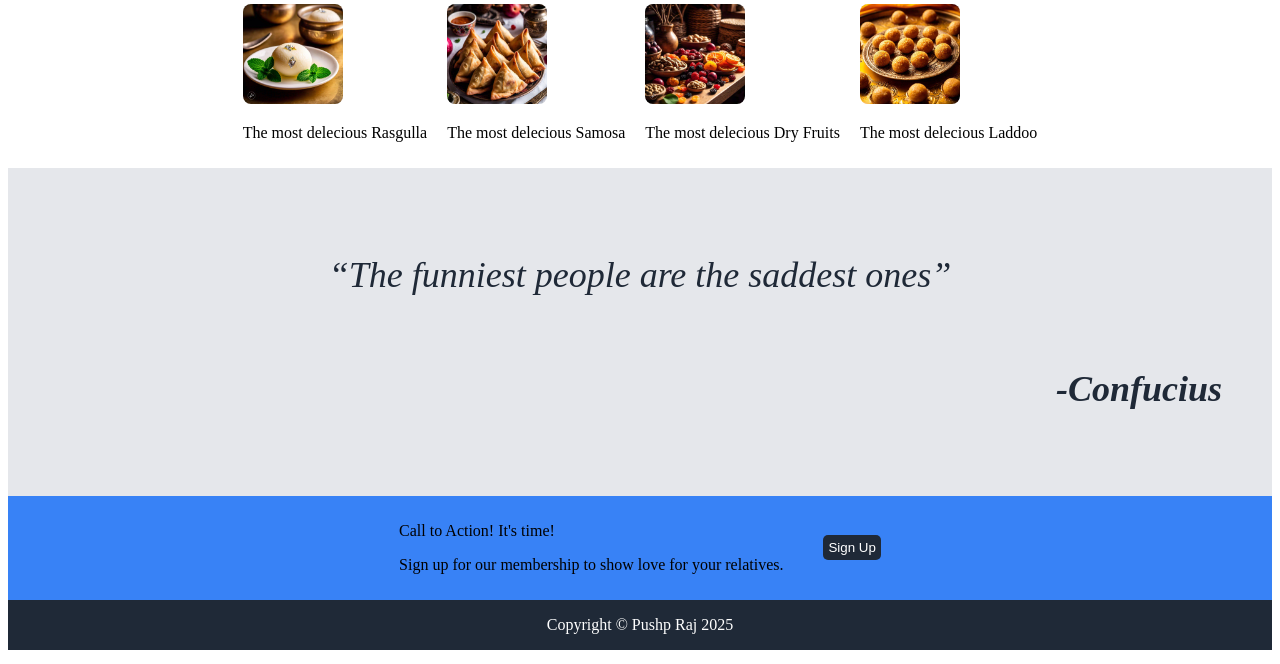
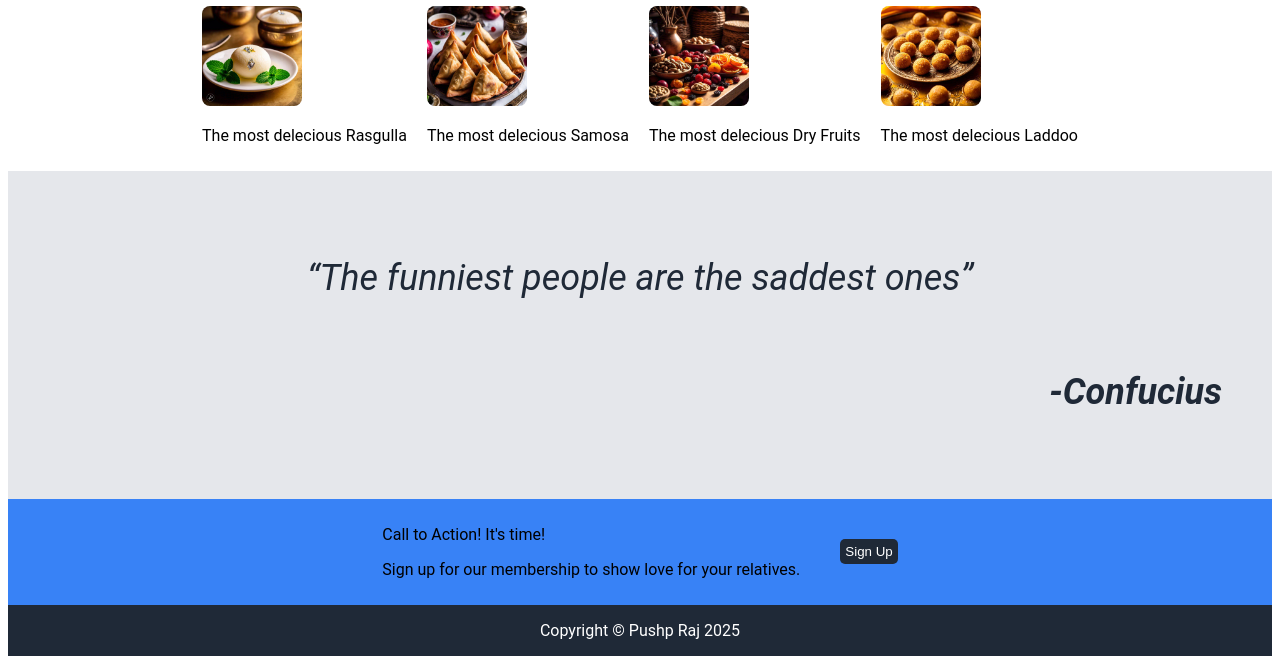
Before and after one commit to Anonym0us-Knight/t-ke-l, a plain HTML site: page index.html in a window 1280 px wide. Shown: the part 624-1288 px from the top of the page. Drawn offline with Linux system fonts and the light colour scheme.

Commit message:
change font

```diff
--- a/styles.css
+++ b/styles.css
@@ -1,4 +1,6 @@
-
+body {
+    font-family: Roboto;
+}
 
 ul {
     list-style: none;
```
